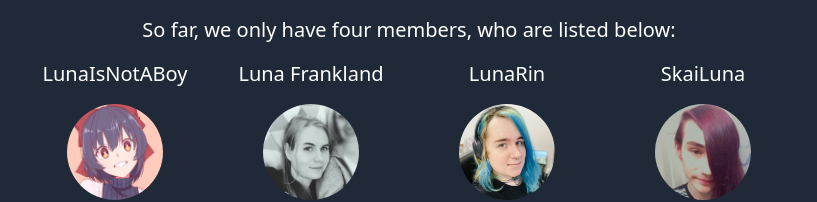
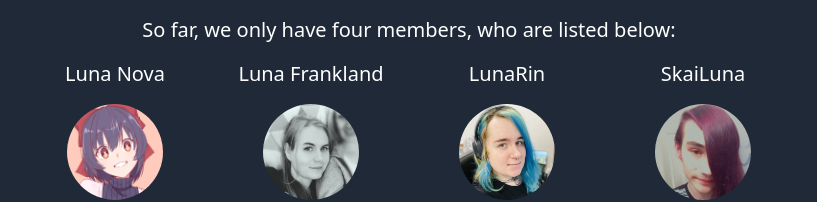
Before and after one commit to lunacollective/website, a Nuxt app: page /about in a window 1280 px wide. Shown: the part 370-572 px from the top of the page, without its empty margins (231-1048 px from the left). Built offline with nearby package versions, Linux system fonts and the light colour scheme.

Commit message:
fix: Change LunaIsNotABoy's name to her married name

```diff
--- a/pages/about.vue
+++ b/pages/about.vue
@@ -29,7 +29,7 @@
         <div
           class="grid grid-cols-4 gap-4 text-gray-900 dark:text-white font-sans font-medium text-xl pt-4"
         >
-          <div>LunaIsNotABoy</div>
+          <div>Luna Nova</div>
           <div>Luna Frankland</div>
           <div>LunaRin</div>
           <div>SkaiLuna</div>
```
